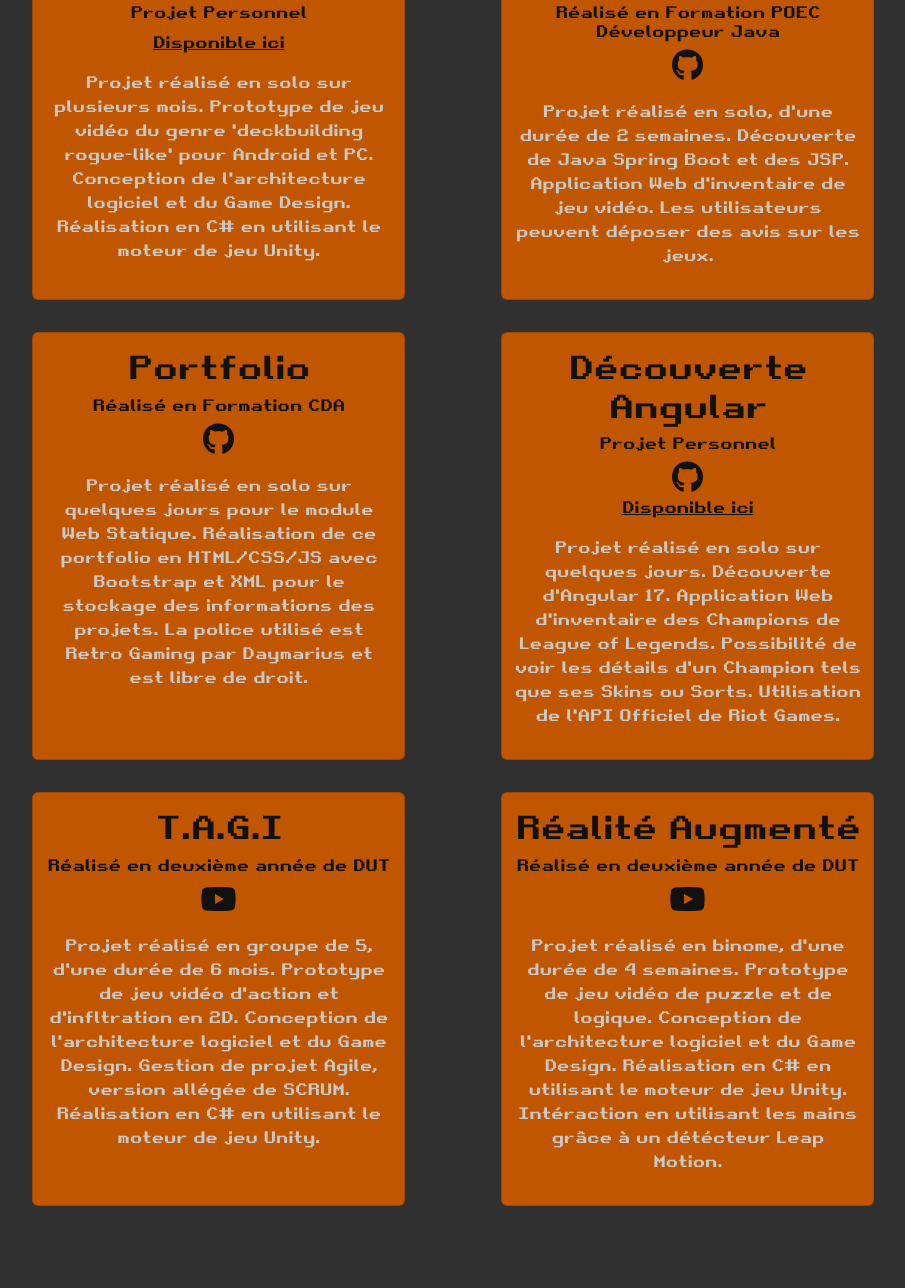
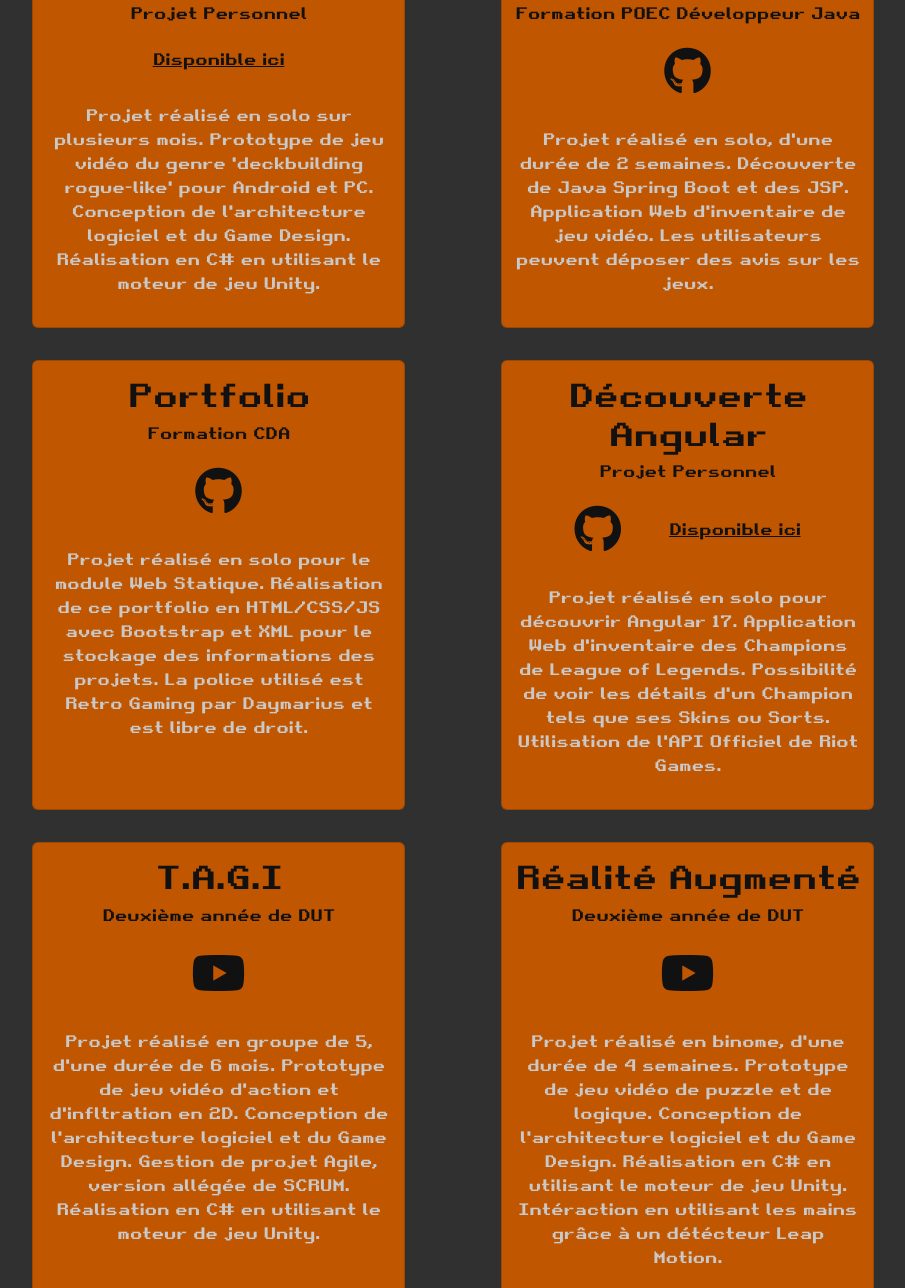
Before and after one commit to Dorian-Ferreira/Dorian-Ferreira.github.io, a plain HTML site: page project.html in a window 1280 px wide. Shown: the part 580-1868 px from the top of the page, without its empty margins (187-1092 px from the left). Drawn offline with nearby package versions, Linux system fonts and the light colour scheme.

Commit message:
Fix - Project Link for mobile

```diff
--- a/project.xml
+++ b/project.xml
@@ -3,10 +3,11 @@
 <!DOCTYPE projects
 [
 	<!ELEMENT projects (project*)>
-		<!ELEMENT project (title, context, description, demo?, git?, link?)>
+		<!ELEMENT project (title, context, description, links?)>
 			<!ELEMENT title (#PCDATA)>
 			<!ELEMENT context (#PCDATA)>
 			<!ELEMENT description (#PCDATA)>
+			<!ELEMENT links (demo?, git?, link?)>
 				<!ELEMENT demo (#PCDATA)>
 				<!ELEMENT git (#PCDATA)>
 				<!ELEMENT link (#PCDATA)>
@@ -21,54 +22,65 @@
 		Conception de l'architecture logiciel et du Game Design.
 		Réalisation en C# en utilisant le moteur de jeu Unity.
 		</description>
+		<links>
 			<link>https://github.com/Dorian-Ferreira/card_game_prototype</link>
+		</links>
 	</project>
 	<project>
 		<title>Cap Entreprise</title>
-		<context>Réalisé en Formation POEC Développeur Java</context>
+		<context>Formation POEC Développeur Java</context>
 		<description>Projet réalisé en solo, d'une durée de 2 semaines.
 		Découverte de Java Spring Boot et des JSP.
 		Application Web d'inventaire de jeu vidéo.
 		Les utilisateurs peuvent déposer des avis sur les jeux.</description>
+		<links>
 			<git>https://github.com/Dorian-Ferreira/poec_hb_cap_entreprise</git>
+		</links>
 	</project>
 	<project>
 		<title>Portfolio</title>
-		<context>Réalisé en Formation CDA</context>
-		<description>Projet réalisé en solo sur quelques jours pour le module Web Statique.
+		<context>Formation CDA</context>
+		<description>Projet réalisé en solo pour le module Web Statique.
 		Réalisation de ce portfolio en HTML/CSS/JS avec Bootstrap et XML pour le stockage des informations des projets.
 		La police utilisé est Retro	Gaming par Daymarius et est libre de droit.</description>
+		<links>
 			<git>https://github.com/Dorian-Ferreira/Dorian-Ferreira.github.io</git>
+		</links>
 	</project>
 	<project>
 		<title>Découverte Angular</title>
 		<context>Projet Personnel</context>
-		<description>Projet réalisé en solo sur quelques jours.
-		Découverte d'Angular 17.
+		<description>Projet réalisé en solo pour découvrir Angular 17.
 		Application Web d'inventaire des Champions de League of Legends.
 		Possibilité de voir les détails d'un Champion tels que ses Skins ou Sorts.
 		Utilisation de l'API Officiel de Riot Games.</description>
+		<links>
 			<git>https://github.com/Dorian-Ferreira/league_api</git>
 			<link>https://dorian-ferreira.github.io/league_api/</link>
+		</links>
 	</project>
 	<project>
 		<title>T.A.G.I</title>
-		<context>Réalisé en deuxième année de DUT</context>
+		<context>Deuxième année de DUT</context>
 		<description>Projet réalisé en groupe de 5, d'une durée de 6 mois.
 		Prototype de jeu vidéo d'action et d'infltration en 2D.
 		Conception de l'architecture logiciel et du Game Design.
 		Gestion de projet Agile, version allégée de SCRUM.
 		Réalisation en C# en utilisant le moteur de jeu Unity.</description>
+		<links>
 			<demo>https://www.youtube.com/watch?v=uf1tcX8aGiY</demo>
+		</links>
 	</project>
 	<project>
 		<title>Réalité Augmenté</title>
-		<context>Réalisé en deuxième année de DUT</context>
+		<context>Deuxième année de DUT</context>
 		<description>Projet réalisé en binome, d'une durée de 4 semaines.
 		Prototype de jeu vidéo de puzzle et de logique.
 		Conception de l'architecture logiciel et du Game Design.
 		Réalisation en C# en utilisant le moteur de jeu Unity.
 		Intéraction en utilisant les mains grâce à un détécteur Leap Motion.</description>
+		<links>
 			<demo>https://www.youtube.com/watch?v=ioToF_5T0kU</demo>
+		</links>
 	</project>
 </projects>
--- a/script.js
+++ b/script.js
@@ -35,24 +35,42 @@ function display(xml) {
 		element.appendChild(context);
 
 		try {
+			var listElem = document.createElement("ul");
+
+			try {
+				var demoLi = document.createElement("li");
+
 				var demo = document.createElement("a");
-			demo.innerHTML = "<i class='fa-brands fa-youtube fa-2x'></i>";
+				demo.innerHTML = "<i class='fa-brands fa-youtube fa-3x'></i>";
 				demo.href = project.querySelector("demo").textContent;
-			element.appendChild(demo);
+
+				demoLi.appendChild(demo);
+				listElem.appendChild(demoLi);
 			} catch {}
 
 			try {
+				var gitLi = document.createElement("li");
+
 				var git = document.createElement("a");
-			git.innerHTML = "<i class='fa-brands fa-github fa-2x'></i>";
+				git.innerHTML = "<i class='fa-brands fa-github fa-3x'></i>";
 				git.href = project.querySelector("git").textContent;
-			element.appendChild(git);
+
+				gitLi.appendChild(git);
+				listElem.appendChild(gitLi);
 			} catch {}
 
 			try {
+				var linkLi = document.createElement("li");
+
 				var link = document.createElement("a");
 				link.innerHTML = "Disponible ici";
 				link.href = project.querySelector("link").textContent;
-			element.appendChild(link);
+
+				linkLi.appendChild(link);
+				listElem.appendChild(linkLi);
+			} catch {}
+
+			element.appendChild(listElem);
 		} catch {}
 
 		element.appendChild(description);
--- a/styles/project.css
+++ b/styles/project.css
@@ -39,3 +39,19 @@ h4 {
 .card a {
 	text-decoration: underline !important;
 }
+
+.card ul {
+	display: flex;
+	flex-direction: row;
+	justify-content: center;
+	text-align: center;
+	gap: 3em;
+	margin-top: 1em;
+	padding: 0;
+}
+
+.card li {
+	display: flex;
+	justify-content: center;
+	align-items: center;
+}
--- a/styles/style.css
+++ b/styles/style.css
@@ -115,5 +115,5 @@ main {
 }
 
 section:not(:last-child) {
-	border-bottom: 1px solid var(--color-white);
+	border-bottom: 2px solid var(--color-white);
 }
```
Lines whose indentation alone changed are shown as unchanged.
